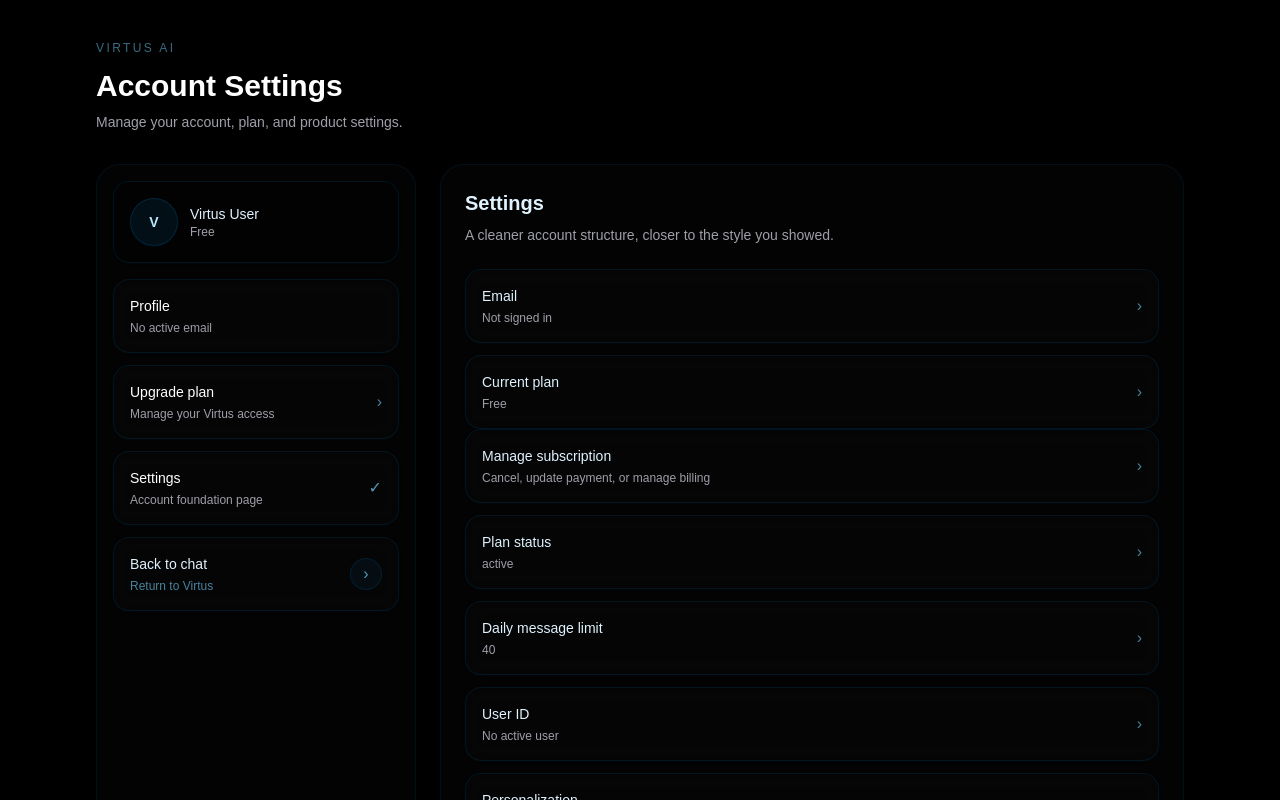
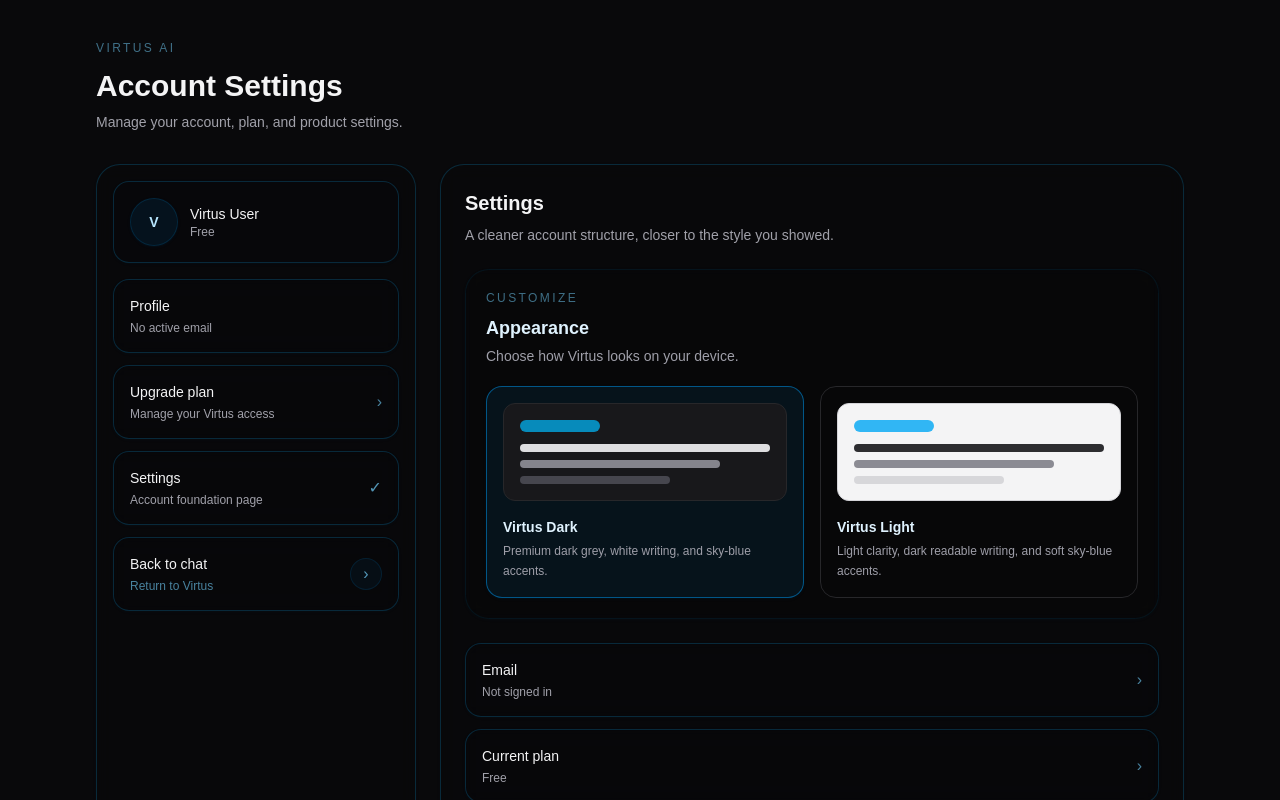
Before and after one commit to SirSebastian-ux/virtus.ai, a Next.js app: page /account in a window 1280 px wide. Shown: the top 800 px of the page. Built offline with nearby package versions, Linux system fonts and the light colour scheme; no server answers.

Commit message:
Add account appearance customization

```diff
--- a/app/account/BillingPortalButton.js
+++ b/app/account/BillingPortalButton.js
@@ -34,18 +34,18 @@ export default function BillingPortalButton() {
         type="button"
         onClick={openBillingPortal}
         disabled={loading}
-        className="flex w-full items-center justify-between rounded-2xl border border-sky-900/25 bg-zinc-950/35 px-4 py-4 text-left text-white shadow-sm shadow-sky-950/10 backdrop-blur-sm transition hover:border-sky-800/40 hover:bg-zinc-950/55 disabled:cursor-not-allowed disabled:opacity-60"
+        className="virtus-theme-card flex w-full items-center justify-between rounded-2xl border border-sky-900/25 px-4 py-4 text-left shadow-sm shadow-sky-950/10 backdrop-blur-sm transition hover:border-sky-800/40 hover:bg-sky-950/10 disabled:cursor-not-allowed disabled:opacity-60"
       >
         <div>
-          <p className="text-sm font-medium text-sky-100">
+          <p className="text-sm font-medium virtus-theme-title">
             Manage subscription
           </p>
-          <p className="mt-1 text-xs text-zinc-400">
+          <p className="mt-1 text-xs virtus-theme-muted">
             Cancel, update payment, or manage billing
           </p>
         </div>
 
-        <span className="text-sky-300/60">
+        <span className="text-sky-300/70">
           {loading ? "..." : "›"}
         </span>
       </button>
--- /dev/null
+++ b/app/account/CustomizeAppearance.js
@@ -0,0 +1,106 @@
+"use client";
+
+import { useEffect, useState } from "react";
+
+const APPEARANCE_KEY = "virtus_appearance";
+
+function applyAppearance(value) {
+  localStorage.setItem(APPEARANCE_KEY, value);
+  document.documentElement.setAttribute("data-virtus-appearance", value);
+  window.dispatchEvent(
+    new CustomEvent("virtus-appearance-change", { detail: value })
+  );
+}
+
+export default function CustomizeAppearance() {
+  const [appearance, setAppearance] = useState("dark");
+
+  useEffect(() => {
+    const savedAppearance = localStorage.getItem(APPEARANCE_KEY);
+
+    if (savedAppearance === "light" || savedAppearance === "dark") {
+      setAppearance(savedAppearance);
+      document.documentElement.setAttribute(
+        "data-virtus-appearance",
+        savedAppearance
+      );
+    } else {
+      document.documentElement.setAttribute("data-virtus-appearance", "dark");
+    }
+  }, []);
+
+  function chooseAppearance(value) {
+    setAppearance(value);
+    applyAppearance(value);
+  }
+
+  return (
+    <div className="rounded-3xl border border-sky-900/20 bg-zinc-950/35 p-5 shadow-sm shadow-sky-950/10 backdrop-blur-sm">
+      <div className="mb-5">
+        <p className="text-xs uppercase tracking-[0.2em] text-sky-300/50">
+          Customize
+        </p>
+        <h3 className="mt-2 text-lg font-semibold text-sky-100">
+          Appearance
+        </h3>
+        <p className="mt-1 text-sm text-zinc-400">
+          Choose how Virtus looks on your device.
+        </p>
+      </div>
+
+      <div className="grid gap-4 md:grid-cols-2">
+        <button
+          type="button"
+          onClick={() => chooseAppearance("dark")}
+          className={`rounded-2xl border p-4 text-left transition ${
+            appearance === "dark"
+              ? "border-sky-600/60 bg-sky-950/30 shadow-sm shadow-sky-950/20"
+              : "border-zinc-800 bg-zinc-950/30 hover:border-sky-800/40 hover:bg-zinc-950/50"
+          }`}
+        >
+          <div className="rounded-xl border border-zinc-800 bg-zinc-900 p-4">
+            <div className="mb-3 h-3 w-20 rounded-full bg-sky-400/70" />
+            <div className="space-y-2">
+              <div className="h-2 rounded-full bg-zinc-100/90" />
+              <div className="h-2 w-4/5 rounded-full bg-zinc-400/80" />
+              <div className="h-2 w-3/5 rounded-full bg-zinc-600/80" />
+            </div>
+          </div>
+
+          <p className="mt-4 text-sm font-semibold text-sky-100">
+            Virtus Dark
+          </p>
+          <p className="mt-1 text-xs leading-5 text-zinc-400">
+            Premium dark grey, white writing, and sky-blue accents.
+          </p>
+        </button>
+
+        <button
+          type="button"
+          onClick={() => chooseAppearance("light")}
+          className={`rounded-2xl border p-4 text-left transition ${
+            appearance === "light"
+              ? "border-sky-500/70 bg-sky-950/20 shadow-sm shadow-sky-950/10"
+              : "border-zinc-800 bg-zinc-950/30 hover:border-sky-800/40 hover:bg-zinc-950/50"
+          }`}
+        >
+          <div className="rounded-xl border border-zinc-300 bg-zinc-100 p-4">
+            <div className="mb-3 h-3 w-20 rounded-full bg-sky-500/80" />
+            <div className="space-y-2">
+              <div className="h-2 rounded-full bg-zinc-900/90" />
+              <div className="h-2 w-4/5 rounded-full bg-zinc-500/80" />
+              <div className="h-2 w-3/5 rounded-full bg-zinc-300/90" />
+            </div>
+          </div>
+
+          <p className="mt-4 text-sm font-semibold text-sky-100">
+            Virtus Light
+          </p>
+          <p className="mt-1 text-xs leading-5 text-zinc-400">
+            Light clarity, dark readable writing, and soft sky-blue accents.
+          </p>
+        </button>
+      </div>
+    </div>
+  );
+}
--- a/app/account/LogoutButton.js
+++ b/app/account/LogoutButton.js
@@ -32,18 +32,18 @@ export default function LogoutButton() {
         type="button"
         onClick={handleLogout}
         disabled={loading}
-        className="flex w-full items-center justify-between rounded-2xl border border-red-900/40 bg-red-950/20 px-4 py-4 text-left text-red-200 shadow-sm backdrop-blur-sm transition hover:bg-red-950/30 disabled:cursor-not-allowed disabled:opacity-60"
+        className="flex w-full items-center justify-between rounded-2xl border border-red-500/40 bg-red-500/10 px-4 py-4 text-left text-red-300 shadow-sm backdrop-blur-sm transition hover:bg-red-500/15 disabled:cursor-not-allowed disabled:opacity-60"
       >
         <div>
           <p className="text-sm font-medium">
             Log out
           </p>
-          <p className="mt-1 text-xs text-red-200/70">
+          <p className="mt-1 text-xs text-red-300/80">
             Sign out of this account
           </p>
         </div>
 
-        <span className="text-red-200/70">
+        <span className="text-red-300/80">
           {loading ? "..." : "›"}
         </span>
       </button>
--- a/app/account/page.js
+++ b/app/account/page.js
@@ -1,6 +1,7 @@
 import Link from "next/link";
 import BillingPortalButton from "./BillingPortalButton";
 import LogoutButton from "./LogoutButton";
+import CustomizeAppearance from "./CustomizeAppearance";
 import { createClient } from "@/lib/supabase-server";
 import {
   getPlanLabel,
@@ -13,17 +14,17 @@ function SettingsRow({ label, value, href = null, danger = false }) {
       className={`flex items-center justify-between rounded-2xl border px-4 py-4 shadow-sm backdrop-blur-sm transition ${
         danger
           ? "border-red-900/40 bg-red-950/20 text-red-200 hover:bg-red-950/30"
-          : "border-sky-900/25 bg-zinc-950/35 text-white shadow-sky-950/10 hover:border-sky-800/40 hover:bg-zinc-950/55"
+          : "virtus-theme-card border-sky-900/25 shadow-sky-950/10 hover:border-sky-800/40"
       }`}
     >
       <div className="min-w-0">
-        <p className="text-sm font-medium text-sky-100">{label}</p>
+        <p className="text-sm font-medium virtus-theme-title">{label}</p>
         {value ? (
-          <p className="mt-1 text-xs text-zinc-400">{value}</p>
+          <p className="mt-1 text-xs virtus-theme-muted">{value}</p>
         ) : null}
       </div>
 
-      <span className="ml-4 text-sky-300/60">›</span>
+      <span className="ml-4 text-sky-300/60">&rsaquo;</span>
     </div>
   );
 
@@ -59,89 +60,93 @@ export default async function AccountPage() {
   const dailyMessageLimit = getDailyMessageLimit(currentPlan);
 
   return (
- <main className="min-h-screen bg-black text-white">
+ <main className="min-h-screen virtus-theme-page">
   <div className="mx-auto w-full max-w-6xl px-8 py-10">
         <div className="mb-8">
           <p className="text-xs uppercase tracking-[0.2em] text-sky-300/50">
   Virtus AI
 </p>
-          <h1 className="mt-3 text-3xl font-semibold text-white">
+          <h1 className="mt-3 text-3xl font-semibold virtus-theme-title">
             Account Settings
           </h1>
-          <p className="mt-2 text-sm text-zinc-400">
+          <p className="mt-2 text-sm virtus-theme-muted">
             Manage your account, plan, and product settings.
           </p>
         </div>
 
         <div className="grid gap-6 md:grid-cols-[320px_minmax(0,1fr)]">
-          <aside className="rounded-3xl border border-sky-900/20 bg-zinc-950/35 p-4 shadow-sm shadow-sky-950/10 backdrop-blur-sm">
-            <div className="flex items-center gap-3 rounded-2xl border border-sky-900/25 bg-black/30 px-4 py-4 shadow-sm shadow-sky-950/10">
+          <aside className="virtus-theme-surface rounded-3xl border border-sky-900/20 p-4 shadow-sm shadow-sky-950/10 backdrop-blur-sm">
+            <div className="flex items-center gap-3 virtus-theme-card rounded-2xl border border-sky-900/25 px-4 py-4 shadow-sm shadow-sky-950/10">
 <div className="flex h-12 w-12 items-center justify-center rounded-full border border-sky-900/40 bg-sky-950/30 text-sm font-semibold text-sky-200 shadow-sm shadow-sky-950/20">
   {user?.email?.[0]?.toUpperCase() || "V"}
 </div>
 
               <div className="min-w-0">
- <p className="truncate text-sm font-medium text-sky-100">
+ <p className="truncate text-sm font-medium virtus-theme-title">
                   {user?.email?.split("@")[0] || "Virtus User"}
                 </p>
-                <p className="truncate text-xs text-zinc-400">{displayPlan}</p>
+                <p className="truncate text-xs virtus-theme-muted">{displayPlan}</p>
               </div>
             </div>
 
             <div className="mt-4 space-y-3">
-              <div className="rounded-2xl border border-sky-900/25 bg-zinc-950/35 px-4 py-4 shadow-sm shadow-sky-950/10 backdrop-blur-sm">
-                <p className="text-sm font-medium text-white">Profile</p>
-                <p className="mt-1 text-xs text-zinc-400">
+              <div className="virtus-theme-card rounded-2xl border border-sky-900/25 px-4 py-4 shadow-sm shadow-sky-950/10 backdrop-blur-sm">
+                <p className="text-sm font-medium virtus-theme-title">Profile</p>
+                <p className="mt-1 text-xs virtus-theme-muted">
                   {user?.email || "No active email"}
                 </p>
               </div>
 
               <Link
                 href="/upgrade"
-               className="flex items-center justify-between rounded-2xl border border-sky-900/25 bg-zinc-950/35 px-4 py-4 text-white shadow-sm shadow-sky-950/10 backdrop-blur-sm transition hover:border-sky-800/40 hover:bg-zinc-950/55"
+               className="flex items-center justify-between virtus-theme-card rounded-2xl border border-sky-900/25 px-4 py-4 shadow-sm shadow-sky-950/10 backdrop-blur-sm transition hover:border-sky-800/40 hover:bg-sky-950/10"
               >
                 <div>
-                  <p className="text-sm font-medium">Upgrade plan</p>
-                  <p className="mt-1 text-xs text-zinc-400">
+                  <p className="text-sm font-medium virtus-theme-title">Upgrade plan</p>
+                  <p className="mt-1 text-xs virtus-theme-muted">
                     Manage your Virtus access
                   </p>
                 </div>
-<span className="text-sky-300/60">›</span>
+<span className="text-sky-300/60">&rsaquo;</span>
               </Link>
 
-<div className="flex items-center justify-between rounded-2xl border border-sky-900/25 bg-zinc-950/35 px-4 py-4 text-white shadow-sm shadow-sky-950/10 backdrop-blur-sm">
+<div className="flex items-center justify-between virtus-theme-card rounded-2xl border border-sky-900/25 px-4 py-4 shadow-sm shadow-sky-950/10 backdrop-blur-sm">
                 <div>
-                  <p className="text-sm font-medium">Settings</p>
-                  <p className="mt-1 text-xs text-zinc-400">
+                  <p className="text-sm font-medium virtus-theme-title">Settings</p>
+                  <p className="mt-1 text-xs virtus-theme-muted">
                     Account foundation page
                   </p>
                 </div>
-  <span className="text-sky-300/70">✓</span>
+  <span className="text-sky-300/70">&#10003;</span>
               </div>
 
 <Link
   href="/"
-  className="group flex items-center justify-between rounded-2xl border border-sky-900/25 bg-zinc-950/35 px-4 py-4 text-white shadow-sm shadow-sky-950/10 backdrop-blur-sm transition hover:border-sky-800/40 hover:bg-sky-950/20"
+  className="group flex items-center justify-between virtus-theme-card rounded-2xl border border-sky-900/25 px-4 py-4 shadow-sm shadow-sky-950/10 backdrop-blur-sm transition hover:border-sky-800/40 hover:bg-sky-950/20"
 >
   <div>
-    <p className="text-sm font-medium text-sky-100">Back to chat</p>
+    <p className="text-sm font-medium virtus-theme-title">Back to chat</p>
     <p className="mt-1 text-xs text-sky-300/60">
       Return to Virtus
     </p>
   </div>
 
   <span className="flex h-8 w-8 items-center justify-center rounded-full border border-sky-900/30 bg-sky-950/20 text-sky-300/70 transition group-hover:bg-sky-900/35 group-hover:text-sky-200">
-    ›
+    &rsaquo;
   </span>
 </Link>
             </div>
           </aside>
 
-<section className="rounded-3xl border border-sky-900/20 bg-zinc-950/35 p-6 shadow-sm shadow-sky-950/10 backdrop-blur-sm">
-<h2 className="text-xl font-semibold text-sky-100">Settings</h2>
-            <p className="mt-2 text-sm text-zinc-400">
+<section className="virtus-theme-surface rounded-3xl border border-sky-900/20 p-6 shadow-sm shadow-sky-950/10 backdrop-blur-sm">
+<h2 className="text-xl font-semibold virtus-theme-title">Settings</h2>
+            <p className="mt-2 text-sm virtus-theme-muted">
               A cleaner account structure, closer to the style you showed.
             </p>
+
+            <div className="mt-6">
+              <CustomizeAppearance />
+            </div>
 
             <div className="mt-6 space-y-3">
               <SettingsRow
--- a/app/globals.css
+++ b/app/globals.css
@@ -33,3 +33,54 @@ body {
 .no-scrollbar::-webkit-scrollbar {
   display: none;
 }
+/* Virtus appearance themes */
+:root,
+:root[data-virtus-appearance="dark"] {
+  --virtus-page-bg: #09090b;
+  --virtus-surface-bg: rgba(9, 9, 11, 0.72);
+  --virtus-card-bg: rgba(9, 9, 11, 0.55);
+  --virtus-card-soft-bg: rgba(39, 39, 42, 0.32);
+  --virtus-text-main: #f4f4f5;
+  --virtus-text-soft: #a1a1aa;
+  --virtus-border: rgba(14, 165, 233, 0.22);
+}
+
+:root[data-virtus-appearance="light"] {
+  --virtus-page-bg: #f4f4f5;
+  --virtus-surface-bg: rgba(255, 255, 255, 0.86);
+  --virtus-card-bg: rgba(255, 255, 255, 0.9);
+  --virtus-card-soft-bg: rgba(228, 228, 231, 0.72);
+  --virtus-text-main: #18181b;
+  --virtus-text-soft: #52525b;
+  --virtus-border: rgba(14, 165, 233, 0.24);
+}
+
+.virtus-theme-page {
+  background: var(--virtus-page-bg);
+  color: var(--virtus-text-main);
+}
+
+.virtus-theme-surface {
+  background: var(--virtus-surface-bg);
+  border-color: var(--virtus-border);
+  color: var(--virtus-text-main);
+}
+
+.virtus-theme-card {
+  background: var(--virtus-card-bg);
+  border-color: var(--virtus-border);
+  color: var(--virtus-text-main);
+}
+
+.virtus-theme-card-soft {
+  background: var(--virtus-card-soft-bg);
+  border-color: var(--virtus-border);
+}
+
+.virtus-theme-title {
+  color: var(--virtus-text-main);
+}
+
+.virtus-theme-muted {
+  color: var(--virtus-text-soft);
+}
```
